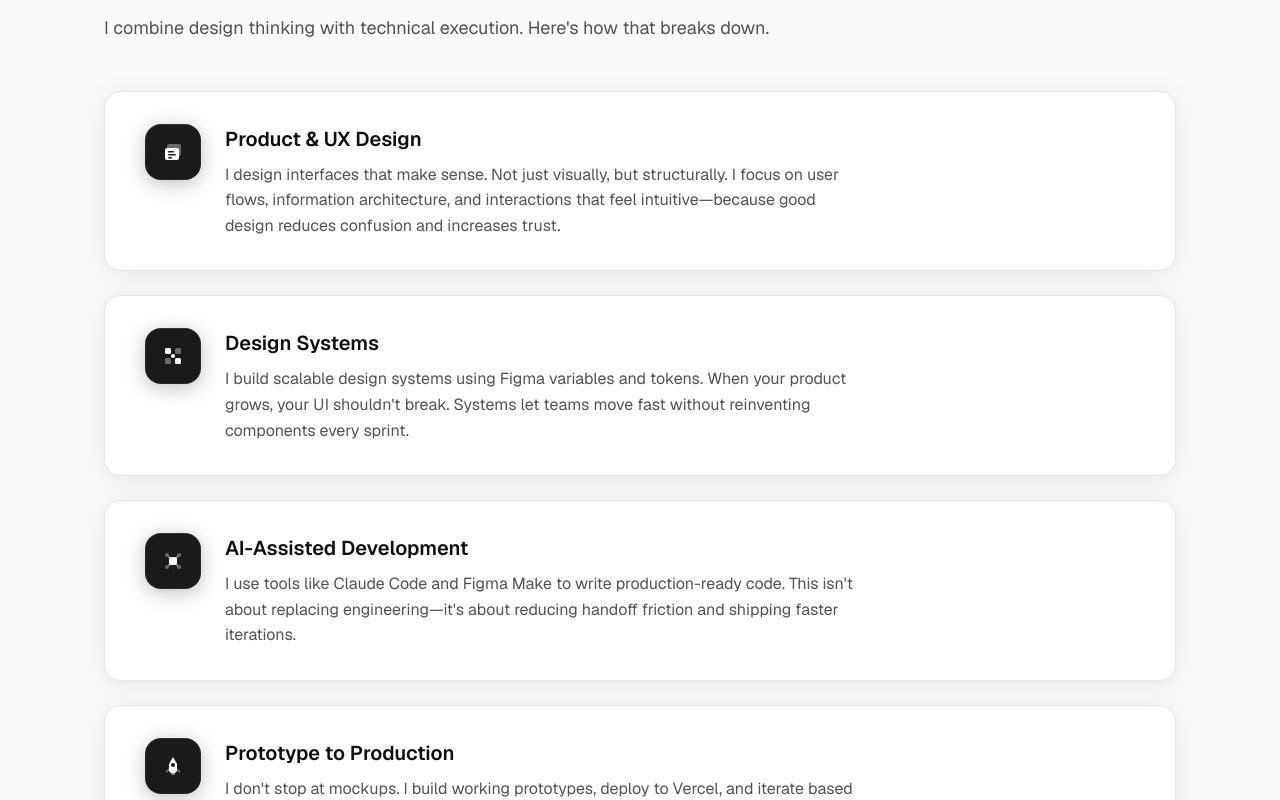
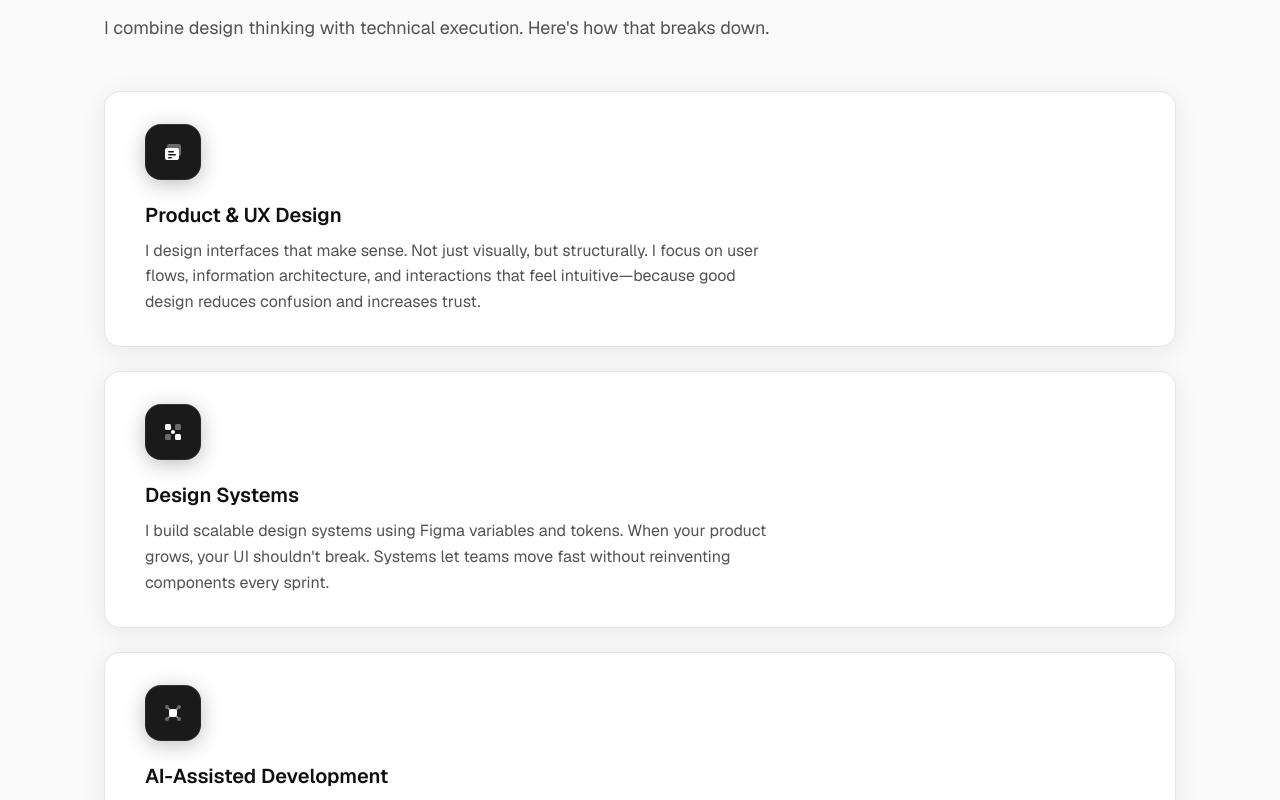
Before and after one commit to nryn3008-png/collabrix, a Next.js app: page / in a window 1280 px wide. Shown: the part 1640-2440 px from the top of the page. Built offline with nearby package versions, Linux system fonts and the light colour scheme.

Commit message:
Move card icons above title in What I Do section

```diff
--- a/src/components/WhatIDo.tsx
+++ b/src/components/WhatIDo.tsx
@@ -141,11 +141,10 @@ export default function WhatIDo() {
                 boxShadow: '0 4px 24px rgba(0, 0, 0, 0.08)',
               }}
             >
-              <div style={{ display: 'flex', gap: 24, alignItems: 'flex-start' }}>
-                <IconContainer size="lg" className="flex-shrink-0">
+              {/* Icon above title */}
+              <IconContainer size="lg" className="mb-5">
                 {item.icon}
               </IconContainer>
-                <div style={{ flex: 1, minWidth: 0 }}>
               <h3
                 style={{
                   fontSize: '1.25rem',
@@ -156,7 +155,6 @@ export default function WhatIDo() {
               >
                 {item.title}
               </h3>
-                  {/* Text max-width for readability */}
               <p
                 style={{
                   color: 'var(--color-text-secondary)',
@@ -166,8 +164,6 @@ export default function WhatIDo() {
               >
                 {item.description}
               </p>
-                </div>
-              </div>
             </article>
           ))}
         </div>
```
Lines whose indentation alone changed are shown as unchanged.
